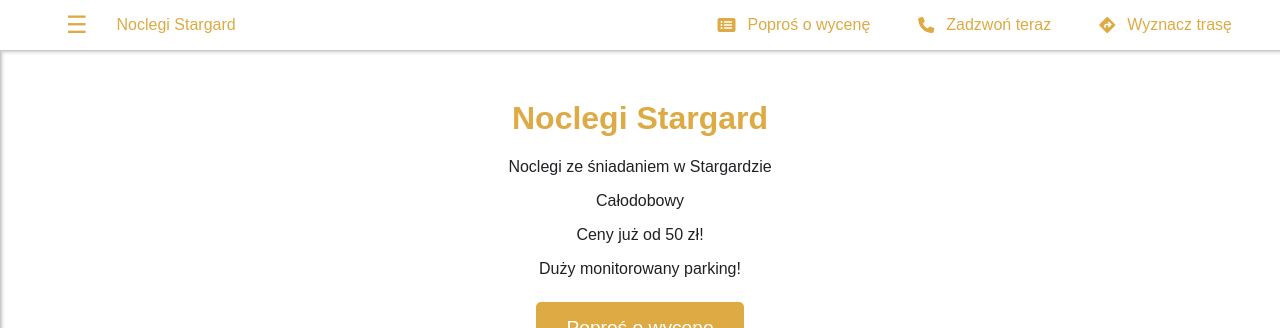
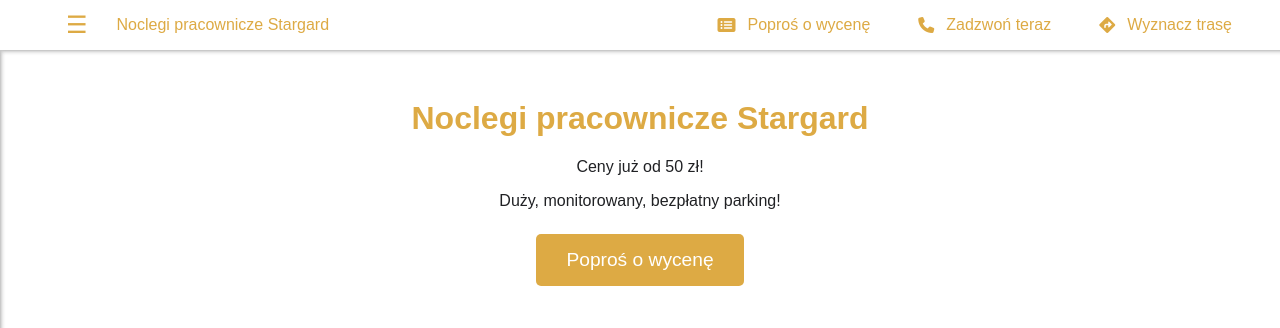
Before and after one commit to Kotvitz/noclegi-stargard, an Angular app in the folder web/: page / in a window 1280 px wide. Shown: the top 328 px of the page. Built offline with nearby package versions, Linux system fonts and the light colour scheme.

Commit message:
fixes on the website - headings and welcome image

```diff
--- a/web/src/app/app.component.html
+++ b/web/src/app/app.component.html
@@ -7,7 +7,8 @@
   <div class="navbar">
     <div class="menu-accommodation">
       <div class="menu-icon" (click)="toggleSideMenu()" #hamburgerMenu>&#9776;</div>
-      <a href="#" class="menu-link">Noclegi Stargard</a>
+      <a href="#" class="menu-link">Noclegi pracownicze Stargard
+      </a>
     </div>
     <ul class="menu-links">
       <li><a href="#" class="menu-link"><i class="fa-solid fa-rectangle-list"></i>Poproś o wycenę</a></li>
@@ -25,17 +26,15 @@
   </div>
   <div class="main-content">
     <div class="accommodation-info">
-      <h1 class="main-heading">Noclegi Stargard</h1>
-      <p class="sub-heading">Noclegi ze śniadaniem w Stargardzie</p>
-      <p class="sub-heading">Całodobowy</p>
+      <h1 class="main-heading">Noclegi pracownicze Stargard</h1>
       <p class="sub-heading">Ceny już od 50 zł!</p>
-      <p class="sub-heading">Duży monitorowany parking!</p>
+      <p class="sub-heading">Duży, monitorowany, bezpłatny parking!</p>
       <div class="quote-button-container">
         <button>Poproś o wycenę</button>
       </div>
     </div>
     <div class="image-container">
-      <img src="https://www.gstatic.com/bfe/apps/website/img/h/105462143-bed-towels-1440.jpg" class="responsive-image" width="1080">
+      <img src="https://images.pexels.com/photos/8960996/pexels-photo-8960996.jpeg" class="responsive-image" width="1080">
     </div>
     <div class="contact-info">
       <hr>
--- a/web/src/index.html
+++ b/web/src/index.html
@@ -2,7 +2,7 @@
 <html lang="pl">
 <head>
   <meta charset="utf-8">
-  <title>Noclegi Stargard - Noclegi ze śniadaniem</title>
+  <title>Noclegi pracownicze Stargard</title>
   <base href="/">
   <meta name="viewport" content="width=device-width, initial-scale=1">
   <link rel="icon" type="image/x-icon" href="favicon.ico">
```
